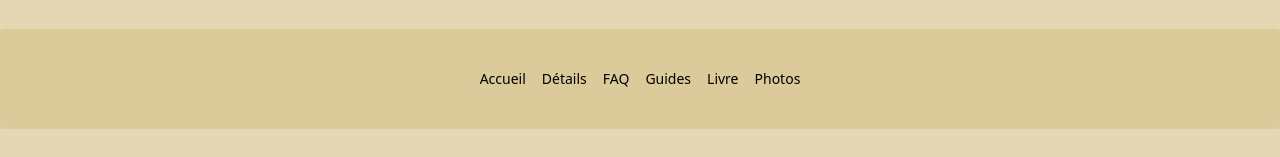
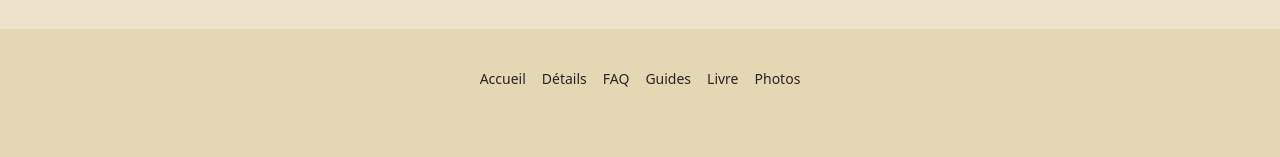
Before and after one commit to millette/skoolie, an Astro site: page / in a window 1280 px wide. Shown: the part 643-800 px from the top of the page. Built offline with nearby package versions, Linux system fonts and the light colour scheme; Astro itself is replaced by a stand-in of ours; no server answers.

Commit message:
Fix footer bg color.

```diff
--- a/src/components/footer-en.astro
+++ b/src/components/footer-en.astro
@@ -1,4 +1,4 @@
-<footer class="mt-4 footer footer-center p-10 bg-base-200 text-base-content rounded" style="box-shadow: 0 50vh 0 50vh hsl(var(--b2, var(--b1)) / var(--tw-bg-opacity))">
+<footer class="mt-4 footer footer-center p-10 bg-base-200 text-base-content rounded" style="box-shadow: 0 50vh 0 50vh  oklch(var(--b2))">
   <div class="grid grid-flow-col gap-4">
     <a href="/en/" class="link link-hover">Home</a>
     <a href="/en/details/" class="link link-hover">Details</a>
--- a/src/components/footer.astro
+++ b/src/components/footer.astro
@@ -1,4 +1,4 @@
-<footer class="mt-4 footer footer-center p-10 bg-base-200 text-base-content rounded" style="box-shadow: 0 50vh 0 50vh hsl(var(--b2, var(--b1)) / var(--tw-bg-opacity))">
+<footer class="mt-4 footer footer-center p-10 bg-base-200 text-base-content rounded" style="box-shadow: 0 50vh 0 50vh oklch(var(--b2))">
   <div class="grid grid-flow-col gap-4">
     <a href="/" class="link link-hover">Accueil</a>
     <a href="/details/" class="link link-hover">Détails</a>
--- a/tailwind.config.cjs
+++ b/tailwind.config.cjs
@@ -11,15 +11,7 @@ module.exports = {
   ],
   daisyui: {
     themes: [
-      {
-        retro: {
-          ...require('daisyui/src/theming/themes')['[data-theme=retro]'],
-          "info-content": "hsl(235 98% 98%)",
-          "success-content": "hsl(235 100% 100%)",
-          "--su": "120 75% 27%",
-          "--bc": "",
-        }
-      },
+      'retro',
       'luxury',
     ],
     darkTheme: 'luxury',
```
